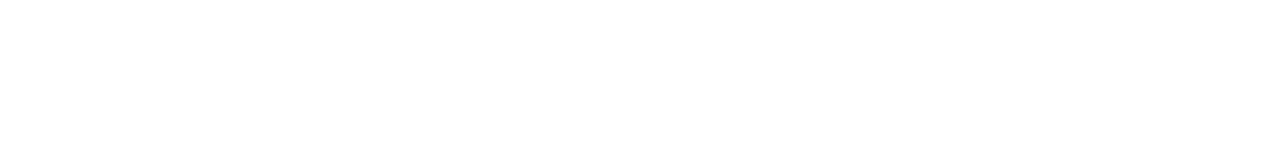
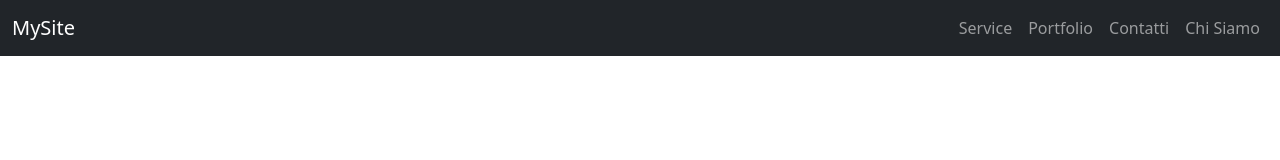
Before and after one commit to user02-glicht/corsoweb, a website built with Vite: page index.html in a window 1280 px wide. Built offline with nearby package versions, Linux system fonts and the light colour scheme.

Commit message:
ho creato  la navbar

```diff
--- a/index.html
+++ b/index.html
@@ -1,13 +1,49 @@
 <!doctype html>
-<html lang="en">
+<html lang="it">
   <head>
     <meta charset="UTF-8" />
     <link rel="icon" type="image/svg+xml" href="/favicon.svg" />
     <meta name="viewport" content="width=device-width, initial-scale=1.0" />
     <title>progetto15</title>
+    <link rel="preconnect" href="https://fonts.bunny.net">
+<link href="https://fonts.bunny.net/css?family=inconsolata:400|karla:700" rel="stylesheet" />
   </head>
   <body>
-    <div id="app"></div>
+   <header id="site-content">
+    <nav class="navbar navbar-expand-lg navbar-dark bg-dark">
+  <div class="container-fluid">
+
+    <a class="navbar-brand" href="#">MySite</a>
+
+    <button class="navbar-toggler" type="button" data-bs-toggle="collapse" data-bs-target="#navbarNav">
+      <span class="navbar-toggler-icon"></span>
+    </button>
+
+    <div class="collapse navbar-collapse" id="navbarNav">
+      <ul class="navbar-nav ms-auto">
+
+        <li class="nav-item">
+          <a class="nav-link" href="#services">Service</a>
+        </li>
+
+        <li class="nav-item">
+          <a class="nav-link" href="#portfolio">Portfolio</a>
+        </li>
+
+        <li class="nav-item">
+          <a class="nav-link" href="#contatti">Contatti</a>
+        </li>
+
+        <li class="nav-item">
+          <a class="nav-link" href="#chi-siamo">Chi Siamo</a>
+        </li>
+
+      </ul>
+    </div>
+
+  </div>
+</nav>
+   </header>
     <script type="module" src="/src/main.js"></script>
   </body>
 </html>
```
